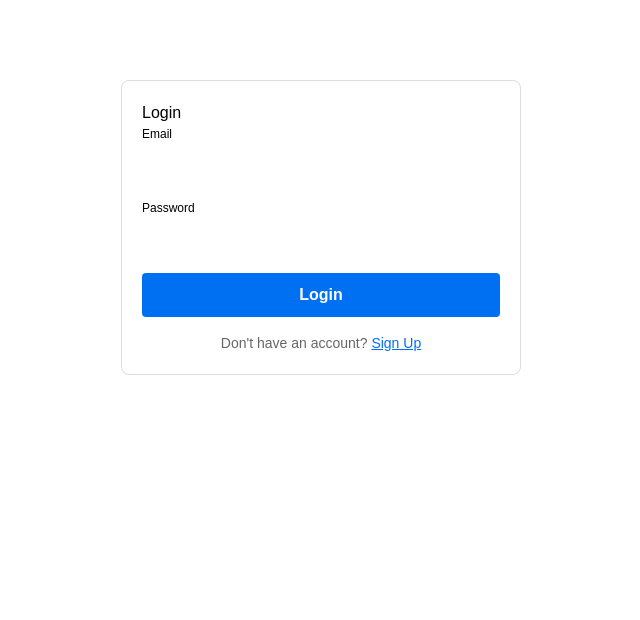
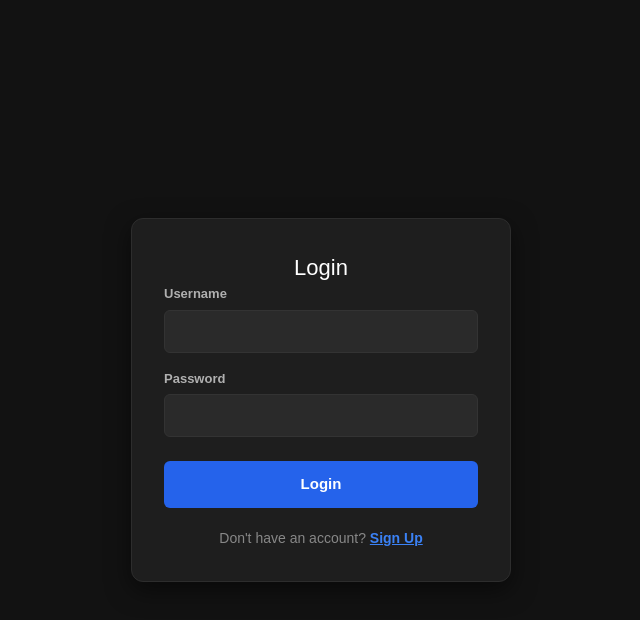
Before and after one commit to yashwanthchittela03/cse-attendance-app, a React (Vite) app: page / in a window 1280 px wide. Shown: the top 620 px of the page, without its empty margins (319-959 px from the left). Built offline with nearby package versions, Linux system fonts and the light colour scheme.

Commit message:
Add dark theme, username auth, and explicit save button

```diff
--- a/src/App.tsx
+++ b/src/App.tsx
@@ -4,7 +4,7 @@ import { Dashboard } from './Dashboard';
 
 export const App: React.FC = () => {
   const [session, setSession] = useState<any>(null);
-  const [email, setEmail] = useState('');
+  const [username, setUsername] = useState('');
   const [password, setPassword] = useState('');
   const [isSignUp, setIsSignUp] = useState(false);
   const [loading, setLoading] = useState(false);
@@ -24,19 +24,35 @@ export const App: React.FC = () => {
     return () => subscription.unsubscribe();
   }, []);
 
+  const formatEmail = (userStr: string) => {
+    const cleanUser = userStr.trim().toLowerCase().replace(/\s+/g, '');
+    return `${cleanUser}@attendance.local`;
+  };
+
   const handleAuth = async (e: React.FormEvent) => {
     e.preventDefault();
     setLoading(true);
     setErrorMsg('');
 
+    const formattedEmail = formatEmail(username);
+
     try {
       if (isSignUp) {
-        const { error } = await supabase.auth.signUp({ email, password });
+        const { error } = await supabase.auth.signUp({
+          email: formattedEmail,
+          password,
+          options: {
+            data: { display_name: username.trim() },
+          },
+        });
         if (error) throw error;
         alert('Account created! You can now log in.');
         setIsSignUp(false);
       } else {
-        const { error } = await supabase.auth.signInWithPassword({ email, password });
+        const { error } = await supabase.auth.signInWithPassword({
+          email: formattedEmail,
+          password,
+        });
         if (error) throw error;
       }
     } catch (err: any) {
@@ -51,52 +67,142 @@ export const App: React.FC = () => {
   };
 
   if (session && session.user) {
-    return <Dashboard user={{ id: session.user.id, email: session.user.email }} onLogout={handleLogout} />;
+    const displayName =
+      session.user.user_metadata?.display_name ||
+      session.user.email?.split('@')[0] ||
+      'User';
+
+    return (
+      <Dashboard
+        user={{ id: session.user.id, name: displayName }}
+        onLogout={handleLogout}
+      />
+    );
   }
 
   return (
-    <div style={{ maxWidth: '400px', margin: '80px auto', padding: '20px', border: '1px solid #ddd', borderRadius: '8px', fontFamily: 'sans-serif' }}>
-      <h2>{isSignUp ? 'Create Account' : 'Login'}</h2>
-      {errorMsg && <p style={{ color: 'red', fontSize: '14px' }}>{errorMsg}</p>}
-      <form onSubmit={handleAuth} style={{ display: 'flex', flexDirection: 'column', gap: '12px' }}>
+    <div
+      style={{
+        minHeight: '100vh',
+        display: 'flex',
+        alignItems: 'center',
+        justifyContent: 'center',
+        backgroundColor: '#121212',
+        color: '#e0e0e0',
+        fontFamily: 'sans-serif',
+        padding: '20px',
+        boxSizing: 'border-box',
+      }}
+    >
+      <div
+        style={{
+          width: '100%',
+          maxWidth: '380px',
+          padding: '32px',
+          borderRadius: '12px',
+          backgroundColor: '#1e1e1e',
+          border: '1px solid #2d2d2d',
+          boxShadow: '0 8px 24px rgba(0, 0, 0, 0.5)',
+        }}
+      >
+        <h2 style={{ textAlign: 'center', marginTop: 0, color: '#ffffff', fontSize: '22px' }}>
+          {isSignUp ? 'Create Account' : 'Login'}
+        </h2>
+
+        {errorMsg && (
+          <p style={{ color: '#ff5252', fontSize: '13px', textAlign: 'center', marginBottom: '16px' }}>
+            {errorMsg}
+          </p>
+        )}
+
+        <form onSubmit={handleAuth} style={{ display: 'flex', flexDirection: 'column', gap: '16px' }}>
           <div>
-          <label style={{ display: 'block', fontSize: '12px', marginBottom: '4px' }}>Email</label>
+            <label style={{ display: 'block', fontSize: '13px', fontWeight: 'bold', color: '#b0b0b0', marginBottom: '6px' }}>
+              Username
+            </label>
             <input
-            type="email"
+              type="text"
               required
-            value={email}
-            onChange={(e) => setEmail(e.target.value)}
-            style={{ width: '100%', padding: '8px', boxSizing: 'border-box' }}
+              value={username}
+              onChange={(e) => setUsername(e.target.value)}
+              style={{
+                width: '100%',
+                padding: '10px 12px',
+                boxSizing: 'border-box',
+                borderRadius: '6px',
+                border: '1px solid #333',
+                backgroundColor: '#2a2a2a',
+                color: '#ffffff',
+                fontSize: '14px',
+                outline: 'none',
+              }}
             />
           </div>
+
           <div>
-          <label style={{ display: 'block', fontSize: '12px', marginBottom: '4px' }}>Password</label>
+            <label style={{ display: 'block', fontSize: '13px', fontWeight: 'bold', color: '#b0b0b0', marginBottom: '6px' }}>
+              Password
+            </label>
             <input
               type="password"
               required
               value={password}
               onChange={(e) => setPassword(e.target.value)}
-            style={{ width: '100%', padding: '8px', boxSizing: 'border-box' }}
+              style={{
+                width: '100%',
+                padding: '10px 12px',
+                boxSizing: 'border-box',
+                borderRadius: '6px',
+                border: '1px solid #333',
+                backgroundColor: '#2a2a2a',
+                color: '#ffffff',
+                fontSize: '14px',
+                outline: 'none',
+              }}
             />
           </div>
+
           <button
             type="submit"
             disabled={loading}
-          style={{ padding: '10px', backgroundColor: '#0070f3', color: 'white', border: 'none', borderRadius: '4px', cursor: 'pointer', fontWeight: 'bold' }}
+            style={{
+              marginTop: '8px',
+              padding: '12px',
+              backgroundColor: '#2563eb',
+              color: '#ffffff',
+              border: 'none',
+              borderRadius: '6px',
+              cursor: 'pointer',
+              fontWeight: 'bold',
+              fontSize: '15px',
+            }}
           >
             {loading ? 'Processing...' : isSignUp ? 'Sign Up' : 'Login'}
           </button>
         </form>
-      <div style={{ marginTop: '16px', textAlign: 'center', fontSize: '14px' }}>
-        <span style={{ color: '#666' }}>
+
+        <div style={{ marginTop: '20px', textAlign: 'center', fontSize: '14px' }}>
+          <span style={{ color: '#888' }}>
             {isSignUp ? 'Already have an account?' : "Don't have an account?"}
           </span>{' '}
           <button
-          onClick={() => setIsSignUp(!isSignUp)}
-          style={{ background: 'none', border: 'none', color: '#0070f3', cursor: 'pointer', textDecoration: 'underline' }}
+            onClick={() => {
+              setIsSignUp(!isSignUp);
+              setErrorMsg('');
+            }}
+            style={{
+              background: 'none',
+              border: 'none',
+              color: '#3b82f6',
+              cursor: 'pointer',
+              fontWeight: 'bold',
+              textDecoration: 'underline',
+              padding: 0,
+            }}
           >
             {isSignUp ? 'Login' : 'Sign Up'}
           </button>
+        </div>
       </div>
     </div>
   );
--- a/src/Dashboard.tsx
+++ b/src/Dashboard.tsx
@@ -3,7 +3,7 @@ import { supabase } from './supabaseClient';
 import { getScheduleForDate, SubjectSlot } from './timetable_config';
 
 interface DashboardProps {
-  user: { id: string; email: string };
+  user: { id: string; name: string };
   onLogout: () => void;
 }
 
@@ -20,12 +20,17 @@ export const Dashboard: React.FC<DashboardProps> = ({ user, onLogout }) => {
   const [dayAttendance, setDayAttendance] = useState<DayAttendance>({});
   const [overallStats, setOverallStats] = useState({ total: 0, attended: 0 });
   const [loading, setLoading] = useState<boolean>(false);
+  const [saving, setSaving] = useState<boolean>(false);
+  const [hasChanges, setHasChanges] = useState<boolean>(false);
+  const [hasExistingRecord, setHasExistingRecord] = useState<boolean>(false);
 
   const currentSchedule: SubjectSlot[] = getScheduleForDate(selectedDate);
 
-  // Fetch attendance for selected date
+  // Fetch attendance for the selected date from Supabase
   const fetchDateAttendance = useCallback(async () => {
     setLoading(true);
+    setHasChanges(false);
+
     const { data, error } = await supabase
       .from('attendance')
       .select('slot_key, status')
@@ -34,15 +39,20 @@ export const Dashboard: React.FC<DashboardProps> = ({ user, onLogout }) => {
 
     if (!error && data) {
       const mapped: DayAttendance = {};
+      if (data.length > 0) {
+        setHasExistingRecord(true);
         data.forEach((row: any) => {
           mapped[row.slot_key] = row.status as AttendanceStatus;
         });
+      } else {
+        setHasExistingRecord(false);
+      }
       setDayAttendance(mapped);
     }
     setLoading(false);
   }, [selectedDate, user.id]);
 
-  // Fetch total overall statistics
+  // Fetch total stats across all dates
   const fetchOverallStats = useCallback(async () => {
     const { data, error } = await supabase
       .from('attendance')
@@ -69,61 +79,62 @@ export const Dashboard: React.FC<DashboardProps> = ({ user, onLogout }) => {
     fetchOverallStats();
   }, [selectedDate, fetchDateAttendance, fetchOverallStats]);
 
-  const handleToggle = async (slotIndex: number, status: AttendanceStatus) => {
+  // Handle local state changes (doesn't push to database until Save is clicked)
+  const handleToggle = (slotIndex: number, status: AttendanceStatus) => {
     const slotKey = `slot_${slotIndex}`;
-
-    // Optimistic UI Update
     setDayAttendance((prev) => ({ ...prev, [slotKey]: status }));
-
-    const { error } = await supabase
-      .from('attendance')
-      .upsert(
-        {
-          user_id: user.id,
-          date: selectedDate,
-          slot_key: slotKey,
-          status: status,
-        },
-        { onConflict: 'user_id,date,slot_key' }
-      );
-
-    if (error) {
-      console.error('Error saving attendance:', error);
-      fetchDateAttendance(); // Rollback if network error
-    } else {
-      fetchOverallStats();
-    }
+    setHasChanges(true);
   };
 
-  const handleBulkMark = async (status: AttendanceStatus) => {
+  const handleBulkMark = (status: AttendanceStatus) => {
+    const newDayState = { ...dayAttendance };
+    currentSchedule.forEach((slot, idx) => {
+      if (slot.isCounted) {
+        newDayState[`slot_${idx}`] = status;
+      }
+    });
+    setDayAttendance(newDayState);
+    setHasChanges(true);
+  };
+
+  // Push local attendance to Supabase on "Save / Update" button click
+  const handleSaveAttendance = async () => {
+    setSaving(true);
+
     const updates = currentSchedule
       .map((slot, idx) => ({ slot, idx }))
-      .filter(({ slot }) => slot.isCounted)
+      .filter(({ slot, idx }) => slot.isCounted && dayAttendance[`slot_${idx}`])
       .map(({ idx }) => ({
         user_id: user.id,
         date: selectedDate,
         slot_key: `slot_${idx}`,
-        status: status,
+        status: dayAttendance[`slot_${idx}`],
       }));
 
-    if (updates.length === 0) return;
-
-    // Optimistic UI Update
-    const newDayState = { ...dayAttendance };
-    updates.forEach((u) => {
-      newDayState[u.slot_key] = status;
-    });
-    setDayAttendance(newDayState);
+    if (updates.length === 0) {
+      alert('Please mark attendance for at least one subject before saving.');
+      setSaving(false);
+      return;
+    }
 
     const { error } = await supabase
       .from('attendance')
       .upsert(updates, { onConflict: 'user_id,date,slot_key' });
 
+    setSaving(false);
+
     if (error) {
-      console.error('Error bulk updating attendance:', error);
-      fetchDateAttendance();
+      console.error('Error saving attendance:', error);
+      alert('Failed to save attendance. Please try again.');
     } else {
+      setHasChanges(false);
+      setHasExistingRecord(true);
       fetchOverallStats();
+      alert(
+        hasExistingRecord
+          ? 'Attendance updated successfully!'
+          : 'Attendance saved successfully!'
+      );
     }
   };
 
@@ -133,53 +144,127 @@ export const Dashboard: React.FC<DashboardProps> = ({ user, onLogout }) => {
       : '100.0';
 
   return (
-    <div style={{ maxWidth: '600px', margin: '0 auto', padding: '20px', fontFamily: 'sans-serif' }}>
-      <div style={{ display: 'flex', justifyContent: 'space-between', alignItems: 'center', marginBottom: '20px' }}>
-        <h2>CSE Attendance Tracker</h2>
-        <button onClick={onLogout} style={{ padding: '8px 12px', cursor: 'pointer' }}>
+    <div
+      style={{
+        minHeight: '100vh',
+        backgroundColor: '#121212',
+        color: '#e0e0e0',
+        padding: '20px',
+        fontFamily: 'sans-serif',
+        boxSizing: 'border-box',
+      }}
+    >
+      <div style={{ maxWidth: '600px', margin: '0 auto' }}>
+        {/* Header Bar */}
+        <div
+          style={{
+            display: 'flex',
+            justifyContent: 'space-between',
+            alignItems: 'center',
+            marginBottom: '20px',
+          }}
+        >
+          <div>
+            <h2 style={{ margin: 0, color: '#ffffff' }}>CSE Attendance Tracker</h2>
+            <small style={{ color: '#a0a0a0' }}>
+              Logged in as: <strong>{user.name}</strong>
+            </small>
+          </div>
+          <button
+            onClick={onLogout}
+            style={{
+              padding: '8px 14px',
+              backgroundColor: '#2a2a2a',
+              color: '#fff',
+              border: '1px solid #444',
+              borderRadius: '6px',
+              cursor: 'pointer',
+              fontWeight: 'bold',
+            }}
+          >
             Logout
           </button>
         </div>
 
-      {/* Stats Summary */}
+        {/* Stats Card */}
         <div
           style={{
-          background: '#f4f4f6',
+            background: '#1e1e1e',
+            border: '1px solid #2d2d2d',
             padding: '16px',
-          borderRadius: '8px',
+            borderRadius: '10px',
             marginBottom: '20px',
             display: 'flex',
             justifyContent: 'space-around',
           }}
         >
-        <div>
-          <small>Total Classes</small>
-          <h3>{overallStats.total}</h3>
+          <div style={{ textAlign: 'center' }}>
+            <small style={{ color: '#888' }}>Total Classes</small>
+            <h3 style={{ margin: '4px 0 0 0', color: '#fff' }}>{overallStats.total}</h3>
           </div>
-        <div>
-          <small>Attended</small>
-          <h3>{overallStats.attended}</h3>
+          <div style={{ textAlign: 'center' }}>
+            <small style={{ color: '#888' }}>Attended</small>
+            <h3 style={{ margin: '4px 0 0 0', color: '#fff' }}>{overallStats.attended}</h3>
           </div>
-        <div>
-          <small>Percentage</small>
-          <h3 style={{ color: Number(percentage) >= 75 ? '#2e7d32' : '#d32f2f' }}>
+          <div style={{ textAlign: 'center' }}>
+            <small style={{ color: '#888' }}>Percentage</small>
+            <h3
+              style={{
+                margin: '4px 0 0 0',
+                color: Number(percentage) >= 75 ? '#4caf50' : '#f44336',
+              }}
+            >
               {percentage}%
             </h3>
           </div>
         </div>
 
-      {/* Date Picker */}
-      <div style={{ marginBottom: '20px' }}>
-        <label style={{ fontWeight: 'bold', marginRight: '10px' }}>Select Date:</label>
+        {/* Date Selector */}
+        <div
+          style={{
+            marginBottom: '20px',
+            display: 'flex',
+            alignItems: 'center',
+            justifyContent: 'space-between',
+          }}
+        >
+          <div style={{ display: 'flex', alignItems: 'center' }}>
+            <label style={{ fontWeight: 'bold', marginRight: '10px', color: '#ccc' }}>
+              Select Date:
+            </label>
             <input
               type="date"
               value={selectedDate}
               onChange={(e) => setSelectedDate(e.target.value)}
-          style={{ padding: '8px', borderRadius: '4px', border: '1px solid #ccc' }}
+              style={{
+                padding: '8px 12px',
+                borderRadius: '6px',
+                border: '1px solid #333',
+                fontSize: '14px',
+                backgroundColor: '#2a2a2a',
+                color: '#ffffff',
+                colorScheme: 'dark',
+              }}
             />
           </div>
 
-      {/* Bulk Action Buttons */}
+          {hasExistingRecord && (
+            <span
+              style={{
+                fontSize: '12px',
+                padding: '4px 8px',
+                borderRadius: '4px',
+                backgroundColor: '#1b3820',
+                color: '#81c784',
+                border: '1px solid #2e7d32',
+              }}
+            >
+              ✓ Saved in Cloud
+            </span>
+          )}
+        </div>
+
+        {/* Quick Bulk Action Buttons */}
         {currentSchedule.length > 0 && (
           <div style={{ display: 'flex', gap: '10px', marginBottom: '20px' }}>
             <button
@@ -187,8 +272,8 @@ export const Dashboard: React.FC<DashboardProps> = ({ user, onLogout }) => {
               style={{
                 flex: 1,
                 padding: '10px',
-              backgroundColor: '#4caf50',
-              color: 'white',
+                backgroundColor: '#1b5e20',
+                color: '#fff',
                 border: 'none',
                 borderRadius: '6px',
                 fontWeight: 'bold',
@@ -202,8 +287,8 @@ export const Dashboard: React.FC<DashboardProps> = ({ user, onLogout }) => {
               style={{
                 flex: 1,
                 padding: '10px',
-              backgroundColor: '#f44336',
-              color: 'white',
+                backgroundColor: '#b71c1c',
+                color: '#fff',
                 border: 'none',
                 borderRadius: '6px',
                 fontWeight: 'bold',
@@ -216,11 +301,14 @@ export const Dashboard: React.FC<DashboardProps> = ({ user, onLogout }) => {
         )}
 
         {/* Class List */}
-      <h3>Classes for {selectedDate}</h3>
+        <h3 style={{ color: '#ffffff', marginBottom: '12px' }}>
+          Classes for {selectedDate}
+        </h3>
+
         {loading ? (
-        <p>Loading attendance...</p>
+          <p style={{ color: '#888' }}>Loading attendance data...</p>
         ) : currentSchedule.length === 0 ? (
-        <p style={{ color: '#666' }}>No classes scheduled for this day.</p>
+          <p style={{ color: '#888' }}>No classes scheduled for this day.</p>
         ) : (
           <div style={{ display: 'flex', flexDirection: 'column', gap: '12px' }}>
             {currentSchedule.map((slot, idx) => {
@@ -229,20 +317,38 @@ export const Dashboard: React.FC<DashboardProps> = ({ user, onLogout }) => {
                 <div
                   key={idx}
                   style={{
-                  border: '1px solid #ddd',
+                    border: '1px solid #2d2d2d',
                     borderRadius: '8px',
                     padding: '12px 16px',
                     display: 'flex',
                     justifyContent: 'space-between',
                     alignItems: 'center',
-                  backgroundColor: !slot.isCounted ? '#f9f9f9' : '#fff',
+                    backgroundColor: !slot.isCounted ? '#181818' : '#1e1e1e',
                   }}
                 >
                   <div>
-                  <strong>{slot.subject}</strong>
-                  <div style={{ fontSize: '12px', color: '#666' }}>{slot.time}</div>
+                    <strong style={{ fontSize: '15px', color: '#ffffff' }}>
+                      {slot.subject}
+                    </strong>
+                    <div
+                      style={{
+                        fontSize: '12px',
+                        color: '#888',
+                        marginTop: '2px',
+                      }}
+                    >
+                      {slot.time}
+                    </div>
                     {!slot.isCounted && (
-                    <span style={{ fontSize: '10px', color: '#999' }}>Non-attendance slot</span>
+                      <span
+                        style={{
+                          fontSize: '10px',
+                          color: '#666',
+                          fontStyle: 'italic',
+                        }}
+                      >
+                        Non-attendance slot
+                      </span>
                     )}
                   </div>
 
@@ -251,12 +357,13 @@ export const Dashboard: React.FC<DashboardProps> = ({ user, onLogout }) => {
                       <button
                         onClick={() => handleToggle(idx, 'present')}
                         style={{
-                        padding: '6px 12px',
+                          padding: '6px 14px',
                           borderRadius: '4px',
                           border: 'none',
                           cursor: 'pointer',
-                        backgroundColor: status === 'present' ? '#2e7d32' : '#e0e0e0',
-                        color: status === 'present' ? '#fff' : '#000',
+                          backgroundColor:
+                            status === 'present' ? '#2e7d32' : '#333333',
+                          color: status === 'present' ? '#fff' : '#aaa',
                           fontWeight: status === 'present' ? 'bold' : 'normal',
                         }}
                       >
@@ -265,12 +372,13 @@ export const Dashboard: React.FC<DashboardProps> = ({ user, onLogout }) => {
                       <button
                         onClick={() => handleToggle(idx, 'absent')}
                         style={{
-                        padding: '6px 12px',
+                          padding: '6px 14px',
                           borderRadius: '4px',
                           border: 'none',
                           cursor: 'pointer',
-                        backgroundColor: status === 'absent' ? '#c62828' : '#e0e0e0',
-                        color: status === 'absent' ? '#fff' : '#000',
+                          backgroundColor:
+                            status === 'absent' ? '#c62828' : '#333333',
+                          color: status === 'absent' ? '#fff' : '#aaa',
                           fontWeight: status === 'absent' ? 'bold' : 'normal',
                         }}
                       >
@@ -278,13 +386,54 @@ export const Dashboard: React.FC<DashboardProps> = ({ user, onLogout }) => {
                       </button>
                     </div>
                   ) : (
-                  <span style={{ fontSize: '12px', color: '#888' }}>Excluded</span>
+                    <span style={{ fontSize: '12px', color: '#666' }}>
+                      Excluded
+                    </span>
                   )}
                 </div>
               );
             })}
+
+            {/* Dedicated Save / Update Action Button */}
+            <div style={{ marginTop: '20px', textAlign: 'center' }}>
+              <button
+                onClick={handleSaveAttendance}
+                disabled={saving}
+                style={{
+                  width: '100%',
+                  padding: '14px',
+                  backgroundColor: hasExistingRecord ? '#0284c7' : '#2563eb',
+                  color: '#ffffff',
+                  border: 'none',
+                  borderRadius: '8px',
+                  fontWeight: 'bold',
+                  fontSize: '16px',
+                  cursor: 'pointer',
+                  boxShadow: '0 4px 12px rgba(0,0,0,0.3)',
+                  opacity: saving ? 0.7 : 1,
+                }}
+              >
+                {saving
+                  ? 'Saving...'
+                  : hasExistingRecord
+                  ? 'Update Attendance'
+                  : 'Save Attendance'}
+              </button>
+              {hasChanges && (
+                <small
+                  style={{
+                    display: 'block',
+                    color: '#eab308',
+                    marginTop: '8px',
+                  }}
+                >
+                  ⚠️ You have unsaved changes. Click above to save.
+                </small>
+              )}
+            </div>
           </div>
         )}
       </div>
+    </div>
   );
 };
--- a/src/supabaseClient.ts
+++ b/src/supabaseClient.ts
@@ -1,6 +1,6 @@
 import { createClient } from '@supabase/supabase-js';
 
 const supabaseUrl = 'https://raxymdcljwtvkswidvme.supabase.co';
-const supabaseAnonKey = 'PASTE_YOUR_COPIED_PUBLISHABLE_KEY_HERE';
+const supabaseAnonKey = 'eyJhbGciOiJIUzI1NiIsInR5cCI6IkpXVCJ9.eyJpc3MiOiJzdXBhYmFzZSIsInJlZiI6InJheHltZGNsand0dmtzd2lkdm1lIiwicm9sZSI6ImFub24iLCJpYXQiOjE3ODQ3Mzk4NjUsImV4cCI6MjEwMDMxNTg2NX0.zY9dMUdRalgxiMmhoHP4n5_pfqIU1WBVcSO9Gpx7A7Q';
 
 export const supabase = createClient(supabaseUrl, supabaseAnonKey);
```
Lines whose indentation alone changed are shown as unchanged.
